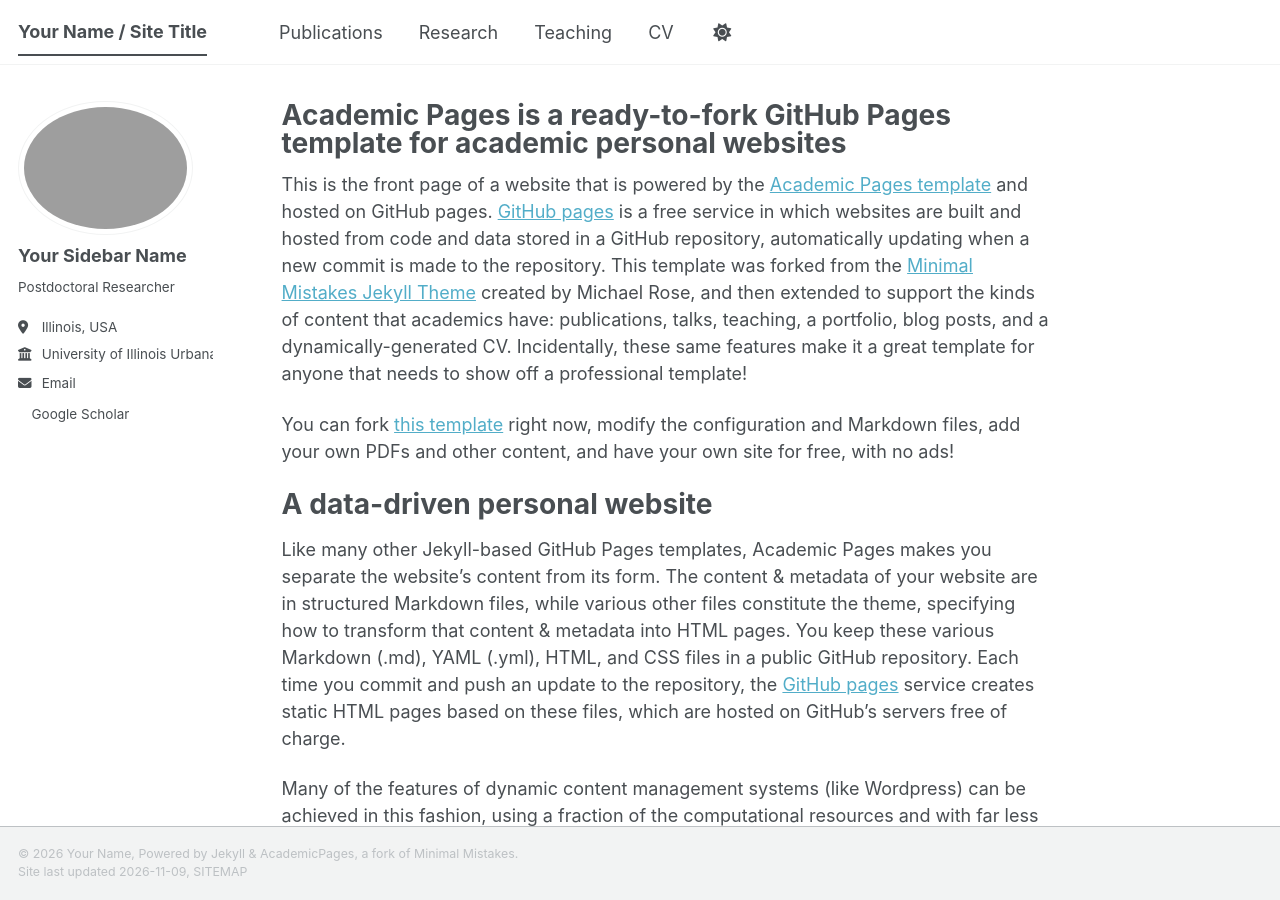
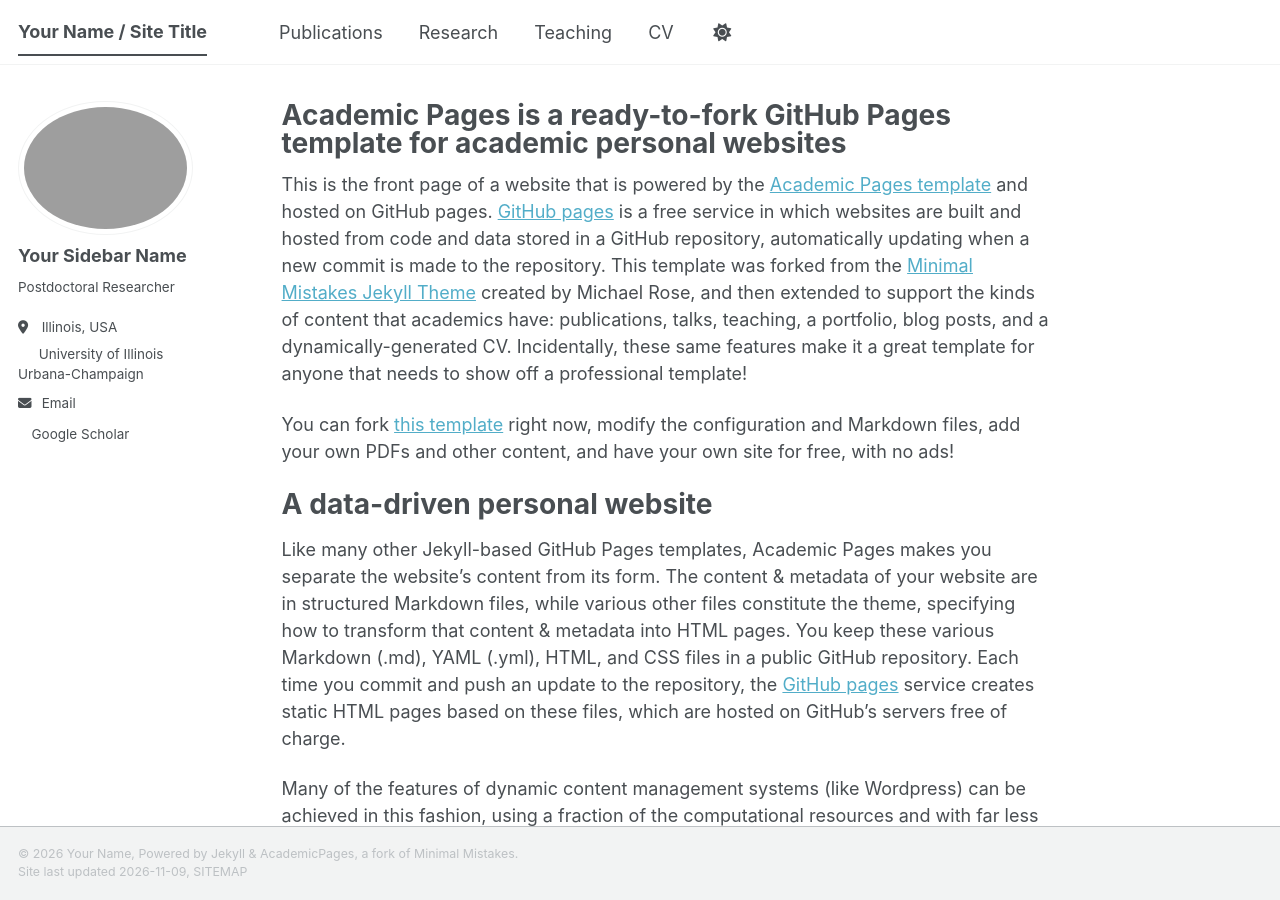
Before and after one commit to fgiardine/fgiardine.github.io, a Jekyll site: the page built from _pages/about.md, in a window 1280 px wide and 900 px high. Built offline with Jekyll 4.4.1, drawn with Linux system fonts in a browser that asks for light colours; a script bundle is joined from its source files by our own code; a style sheet for code colours, icons or effects is not loaded.

Commit message:
Update author-profile.html

```diff
--- a/_includes/author-profile.html
+++ b/_includes/author-profile.html
@@ -28,8 +28,10 @@
         <li class="author__desktop"><i class="fas fa-fw fa-location-dot icon-pad-right" aria-hidden="true"></i>{{ author.location }}</li>
       {% endif %}
       {% if author.employer %}
-        <li class="author__desktop"><i class="fas fa-fw fa-building-columns icon-pad-right" aria-hidden="true"></i>{{ author.employer }}</li>
-      {% endif %}
+  <li style="white-space: normal; word-wrap: break-word;">
+    <i class="fa fa-fw fa-building-o" aria-hidden="true"></i> {{ author.employer }}
+  </li>
+{% endif %}
       {% if author.uri %}
         <li><a href="{{ author.uri }}"><i class="fas fa-fw fa-link icon-pad-right" aria-hidden="true"></i>{{ site.data.ui-text[site.locale].website_label | default: "Website" }}</a></li>
       {% endif %}
```
